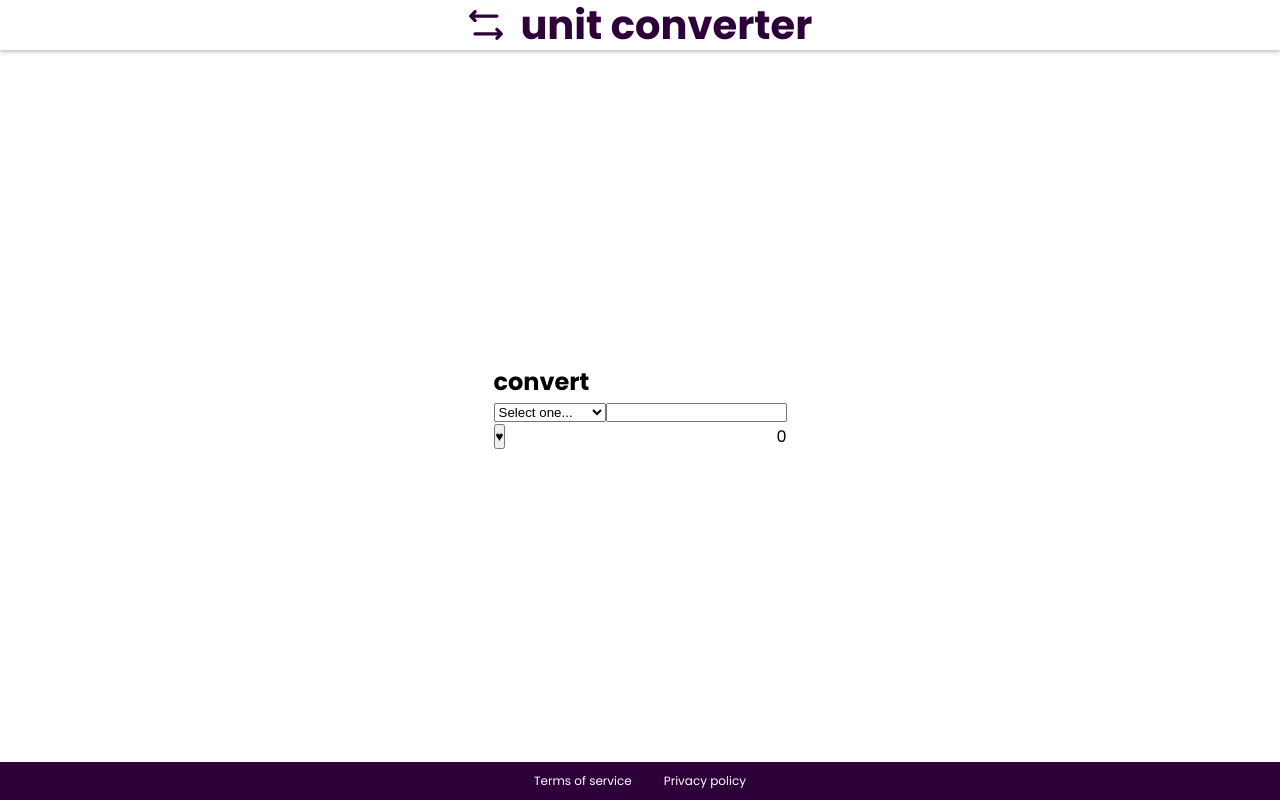
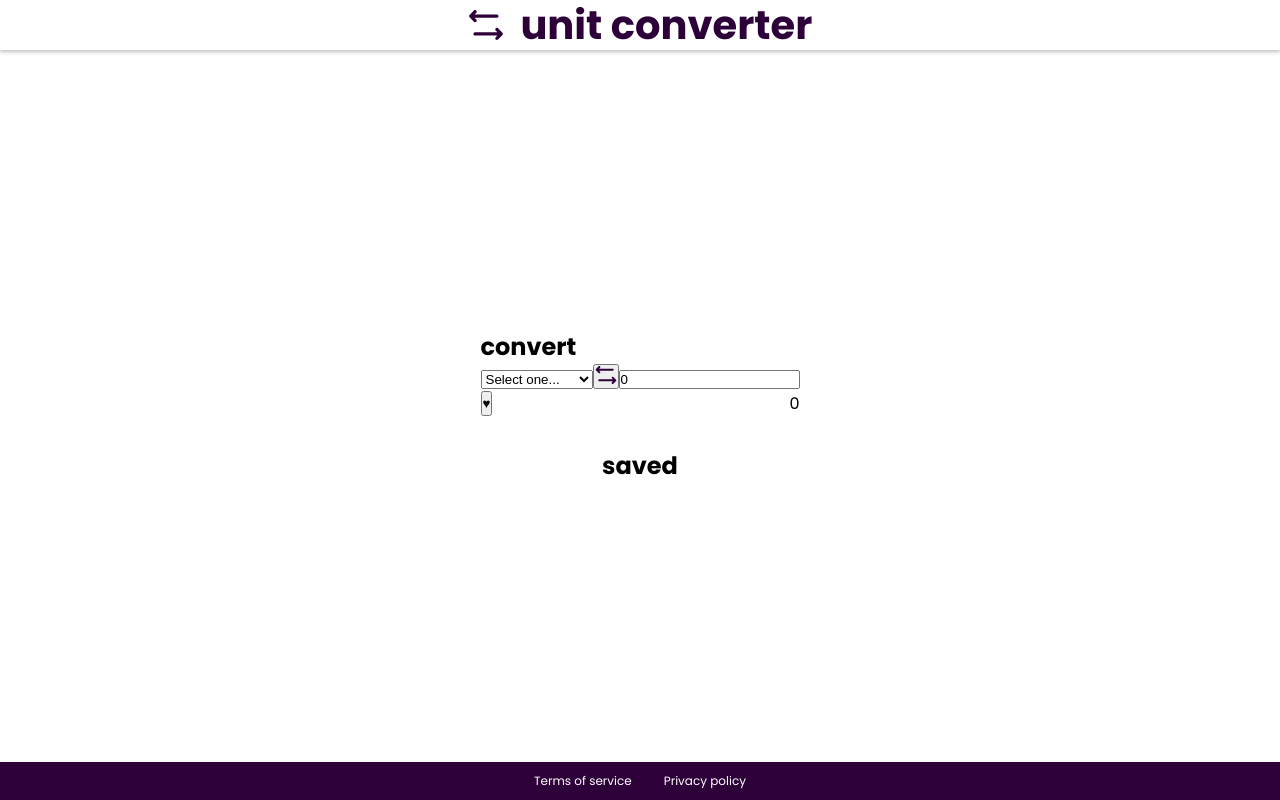
Before and after one commit to Unodecopas/unit-converter, a React (Vite) app: page / in a window 1280 px wide. Built offline with nearby package versions, Linux system fonts and the light colour scheme.

Commit message:
feat: results now can be changed

```diff
--- a/src/App.css
+++ b/src/App.css
@@ -8,6 +8,8 @@
 .App main {
   flex-grow: 1;
   display: flex;
+  flex-direction: column;
   place-items: center;
   place-content: center;
+  gap: 2rem;
 }
--- a/src/App.jsx
+++ b/src/App.jsx
@@ -3,9 +3,11 @@ import './App.css'
 import Converter from './components/Converter/Converter'
 import Footer from './components/Footer'
 import Header from './components/Header/Header'
+import SavedFavs from './components/SavedFavs/SavedFavs'
 
 const App = () => {
   const [favorites, setFavorites] = useState(JSON.parse(localStorage.getItem('favOperations') || '[]'))
+  const [selectedFav, setSelectedFav] = useState()
   useEffect(() => {
     localStorage.setItem('favOperations', JSON.stringify(favorites))
   }, [favorites])
@@ -13,7 +15,8 @@ const App = () => {
     <div className="App">
       <Header />
       <main>
-        <Converter favorites={favorites} setFavorites={setFavorites}/>
+        <Converter favorites={favorites} setFavorites={setFavorites} selectedFav={selectedFav}/>
+        <SavedFavs favorites={favorites} setFavorites={setFavorites} setSelectedFav = {setSelectedFav}/>
       </main>
       <Footer />
     </div>
--- a/src/components/Converter/Converter.jsx
+++ b/src/components/Converter/Converter.jsx
@@ -1,4 +1,5 @@
 import React, { useEffect, useState } from 'react'
+import cross from '../../assets/cross.svg'
 import styles from './styles.module.css'
 
 const OPTIONS = [
@@ -39,10 +40,22 @@ const OPTIONS = [
     factor: 0.3937
   }
 ]
-const Converter = ({ favorites, setFavorites }) => {
+const Converter = ({ favorites, setFavorites, selectedFav }) => {
   const [value, setValue] = useState(0)
   const [result, setResult] = useState({ input: 0, inputType: '', result: 0, resulType: '' })
   const [type, setType] = useState('')
+  useEffect(() => {
+    if (selectedFav) {
+      setResult({
+        input: selectedFav.input,
+        inputType: selectedFav.target,
+        result: selectedFav.result,
+        resulType: selectedFav.resulType
+      })
+      setValue(selectedFav.input)
+      setType(selectedFav.inputType)
+    }
+  }, [selectedFav])
 
   useEffect(() => {
     if (type) {
@@ -50,26 +63,34 @@ const Converter = ({ favorites, setFavorites }) => {
       setResult({
         input: value,
         inputType: selectedOption.target,
-        result: (value / selectedOption.factor).toFixed(2),
+        result: (value / selectedOption.factor * 100 / 100).toFixed(2),
         resulType: selectedOption.output
       })
     }
   }, [value, type])
 
-  const handleType = (e) => {
-    const value = e.target.value
-    setType(value)
-  }
-
   const addFavorite = () => {
     setFavorites([...favorites, result])
   }
-
+  const handleType = () => {
+    const changedResult = {
+      result: result.input,
+      resulType: result.inputType,
+      input: result.result,
+      inputType: result.resulType
+    }
+    setValue(changedResult.input)
+    setType(changedResult.inputType)
+  }
   return (
     <div className={styles.converter}>
       <h2>convert</h2>
       <div className={styles.inputs}>
-        <select name="type" onChange={handleType} defaultValue={type}>
+        <select
+          name="type"
+          onChange={(e) => e.target.value !== null ? setType(e.target.value) : setType('')}
+          defaultValue={type}
+        >
           <option disabled value=''>Select one...</option>
           {
             OPTIONS.map(opt => {
@@ -79,7 +100,8 @@ const Converter = ({ favorites, setFavorites }) => {
             })
           }
         </select>
-        <input type="number" name={value} onChange={e => setValue(e.target.value)}/><span>{type}</span>
+        <button onClick={handleType}><img src={cross} alt="" /></button>
+        <input type="number" value={value} placeholder={value} onChange={e => setValue(e.target.value)}/><span>{type}</span>
       </div>
       <div className={styles.results}>
         <button onClick={addFavorite}>♥</button>
--- /dev/null
+++ b/src/components/SavedFavs/SavedFavs.jsx
@@ -0,0 +1,32 @@
+import React from 'react'
+import styles from './styles.module.css'
+const SavedFavs = ({ favorites, setFavorites, setSelectedFav }) => {
+  const deleteFavorite = (i) => {
+    const newFavs = favorites.filter((fav, index) => index !== i)
+    setFavorites(newFavs)
+  }
+  const handleFav = (fav) => {
+    setSelectedFav(fav)
+  }
+  return (
+    <section className={styles.savedFavs}>
+      <h2>saved</h2>
+      <ul>
+        {
+          favorites.map((fav, i) => {
+            return (
+              <li key={i} onClick={() => handleFav(fav)}>
+                <p>
+                  {`${fav.input} ${fav.inputType} -> ${fav.result} ${fav.resulType}`}
+                  <button onClick={() => deleteFavorite(i)}>X</button>
+                </p>
+              </li>
+            )
+          })
+        }
+      </ul>
+    </section>
+  )
+}
+
+export default SavedFavs
--- /dev/null
+++ b/src/components/SavedFavs/styles.module.css
@@ -0,0 +1,5 @@
+.savedFavs ul {
+  display: grid;
+  grid-template-columns: repeat(2, 1fr);
+  gap: 0 2rem;
+}
--- a/src/index.css
+++ b/src/index.css
@@ -21,3 +21,6 @@ input::-webkit-inner-spin-button {
   -webkit-appearance: none;
   margin: 0;
 }
+li {
+  list-style: none;
+}
```
